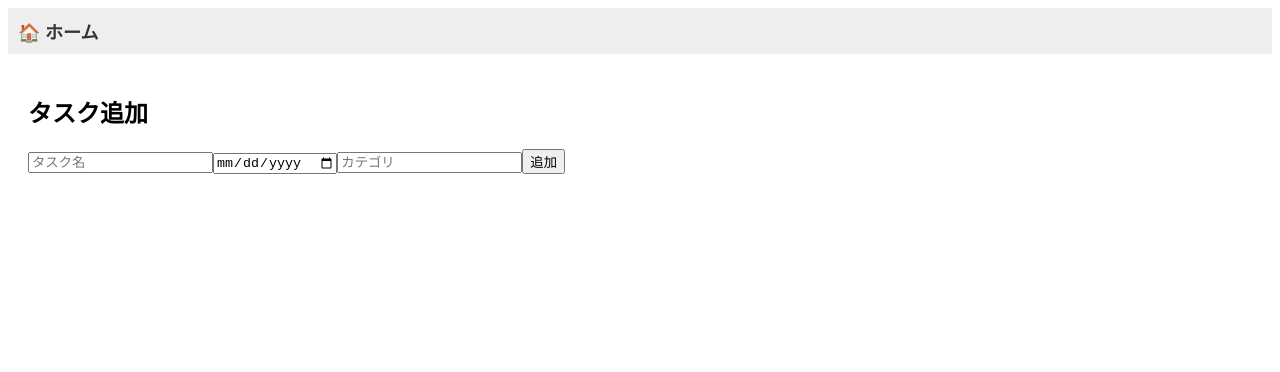
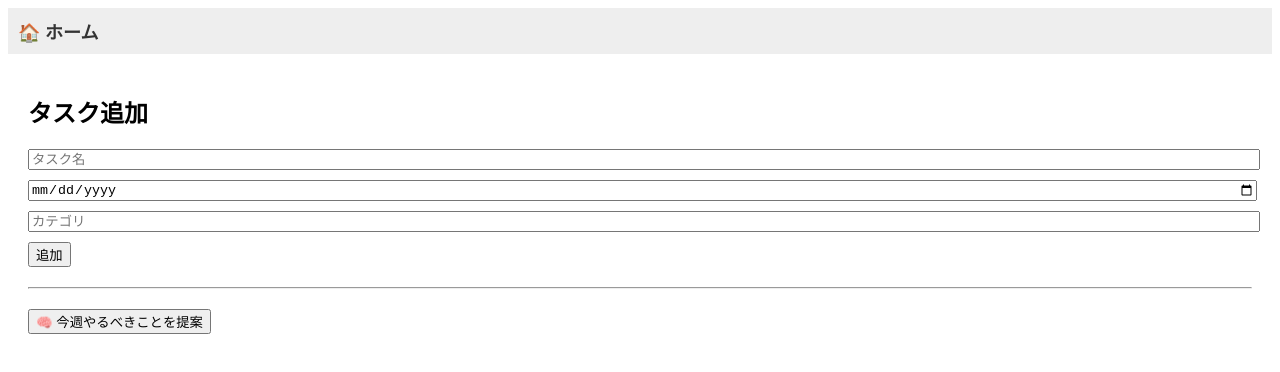
Before and after one commit to 43eks/Webapp, a React (Create React App) app in the folder task-manager-frontend/: page /tasks/create in a window 1280 px wide. Shown: the top 372 px of the page. Built offline with nearby package versions, Linux system fonts and the light colour scheme.

Commit message:
MCP実装仮

```diff
--- a/task-manager-frontend/src/pages/CreateTask.js
+++ b/task-manager-frontend/src/pages/CreateTask.js
@@ -5,6 +5,7 @@ function CreateTask() {
   const [taskName, setTaskName] = useState('');
   const [dueDate, setDueDate] = useState('');
   const [category, setCategory] = useState('');
+  const [suggestions, setSuggestions] = useState([]);
   const navigate = useNavigate();
 
   const addTask = () => {
@@ -32,6 +33,18 @@ function CreateTask() {
       .catch(error => console.error('Error:', error));
   };
 
+  const suggestTasks = () => {
+    // 今後AI連携できるように仮実装中（手動で候補生成）
+    const sampleSuggestions = [
+      "月末のレポートまとめる",
+      "運動する（30分）",
+      "冷蔵庫の食材チェック",
+      "メール返信まとめて行う",
+      "読書タイムを確保（1時間）"
+    ];
+    setSuggestions(sampleSuggestions);
+  };
+
   return (
     <div style={{ padding: '20px' }}>
       <h2>タスク追加</h2>
@@ -41,19 +54,42 @@ function CreateTask() {
           placeholder="タスク名"
           value={taskName}
           onChange={(e) => setTaskName(e.target.value)}
+          style={{ marginBottom: '10px', display: 'block', width: '100%' }}
         />
         <input
           type="date"
           value={dueDate}
           onChange={(e) => setDueDate(e.target.value)}
+          style={{ marginBottom: '10px', display: 'block', width: '100%' }}
         />
         <input
           type="text"
           placeholder="カテゴリ"
           value={category}
           onChange={(e) => setCategory(e.target.value)}
+          style={{ marginBottom: '10px', display: 'block', width: '100%' }}
         />
         <button onClick={addTask}>追加</button>
+
+        <hr style={{ margin: '20px 0' }} />
+
+        <button onClick={suggestTasks} style={{ marginBottom: '10px' }}>
+          🧠 今週やるべきことを提案
+        </button>
+
+        {suggestions.length > 0 && (
+          <div>
+            <p>提案タスク（クリックで入力）:</p>
+            <ul>
+              {suggestions.map((s, index) => (
+                <li key={index} style={{ cursor: 'pointer', color: '#0077cc' }}
+                    onClick={() => setTaskName(s)}>
+                  👉 {s}
+                </li>
+              ))}
+            </ul>
+          </div>
+        )}
       </div>
     </div>
   );
```
